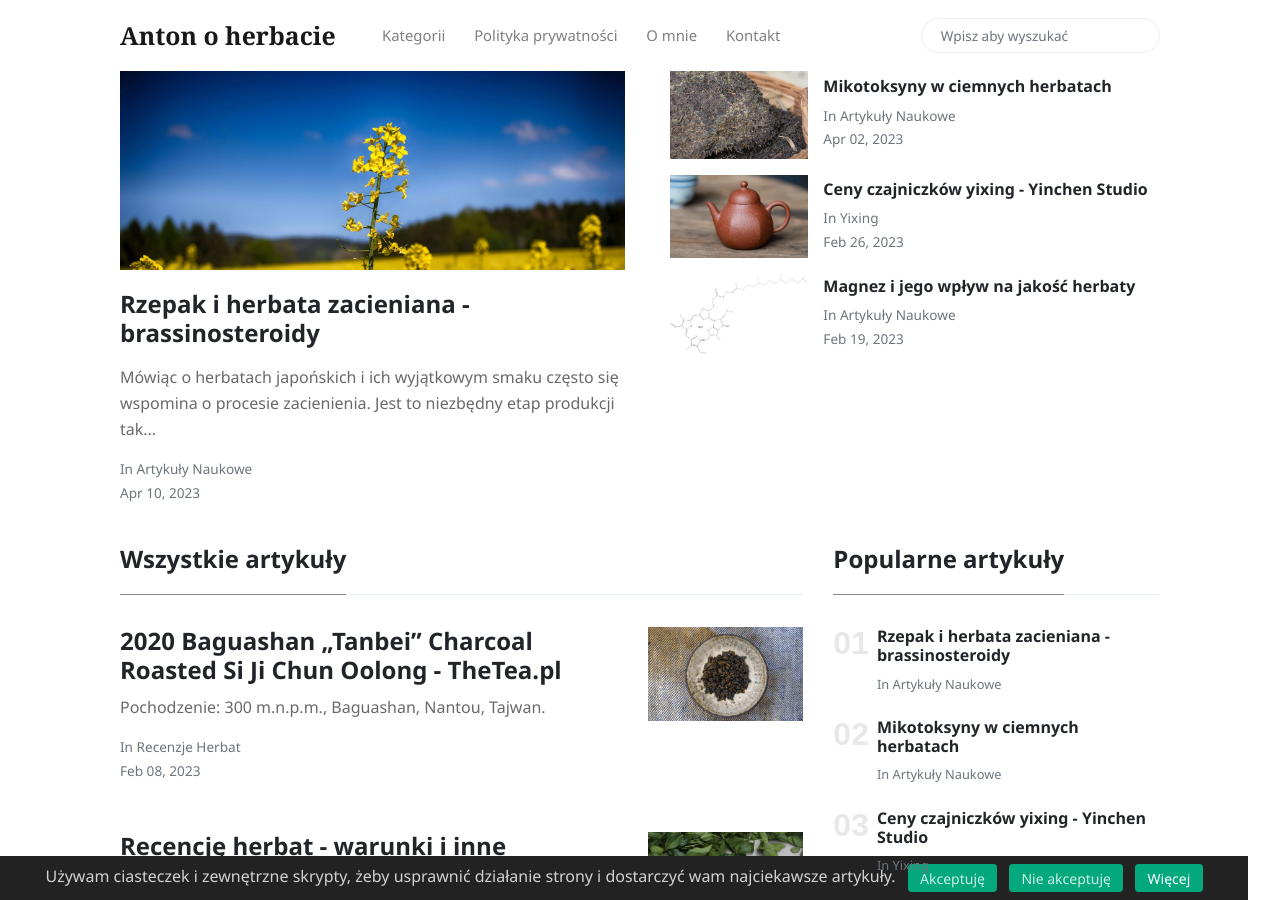
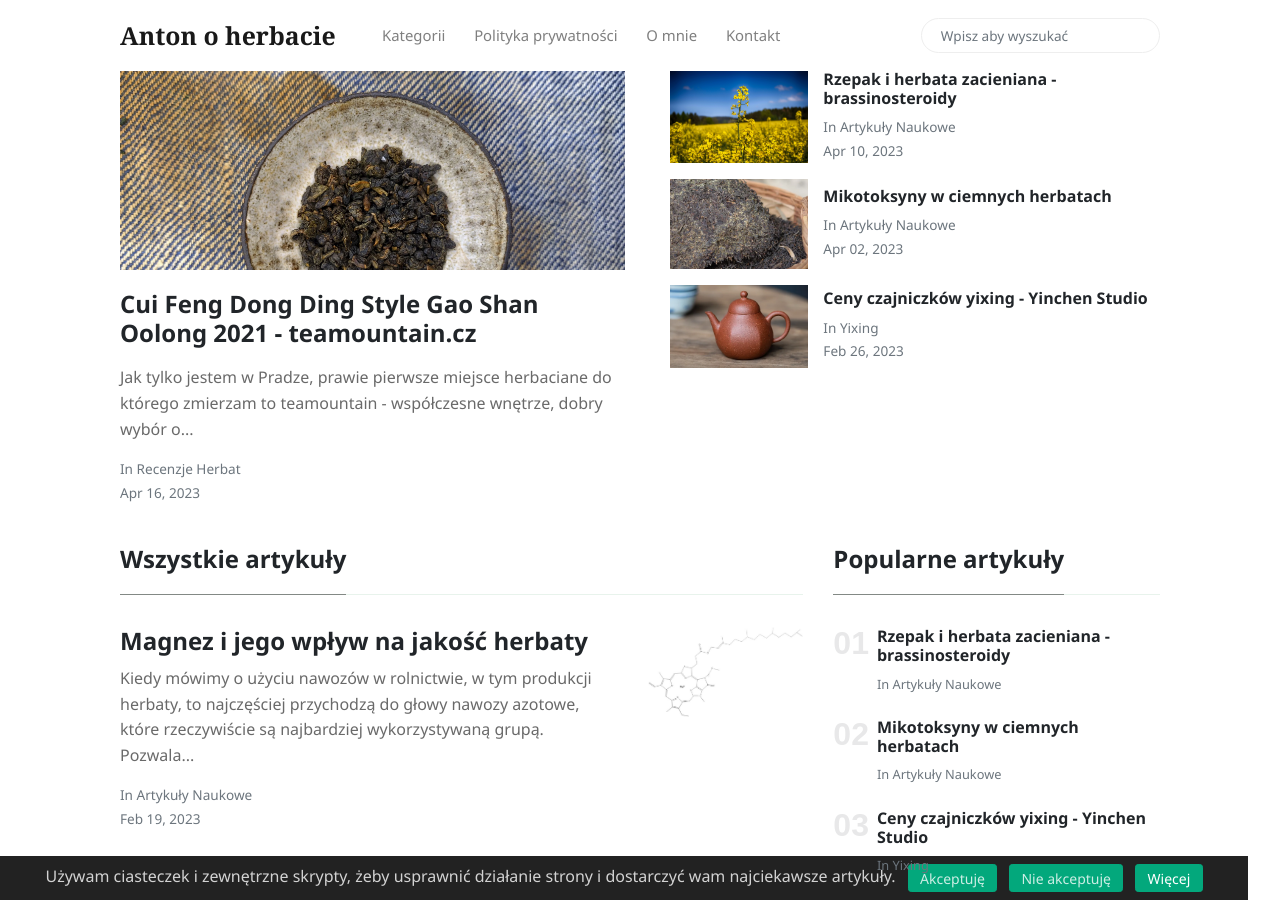
Before and after one commit to asiomchen/asiomchen.github.io, a Jekyll site: the page built from index.html, in a window 1280 px wide and 900 px high. Built offline with Jekyll 4.4.1, drawn with Linux system fonts in a browser that asks for light colours; nearby versions of some CDN libraries; the list of posts is cut into pages by our own code; some of the changed text lies outside the part shown.

Commit message:
Cui Feng Dong Ding Style Gao Shan Oolong

```diff
--- /dev/null
+++ b/_posts/2023-04-16-cui-feng-dong-ding-style-gao-shan-oolong-2021-teamountain.md
@@ -0,0 +1,45 @@
+---
+layout: post
+title:  "Cui Feng Dong Ding Style Gao Shan Oolong 2021 - teamountain.cz"
+categories: [Recenzje herbat]
+image: assets/images/2023/02/08/tea.webp
+tags: recenzje oolong teamountain
+---
+Jak tylko jestem w Pradze, prawie pierwsze miejsce herbaciane do którego zmierzam to teamountain - współczesne wnętrze, dobry wybór oolongów, japońskich herbat zielonych czy też heicha. Jako że oni sprzedają większość herbat od 50g, a wysyłka do Polski w sumie nie jest droga i ceny przystępne, to stwierdziłem, że recenzję ich herbat mogą być pomocne.
+
+[Cui Feng Dong Ding Style Gao Shan Oolong - 2021](https://www.teamountain.cz/produkt/li-qi-lai-charcoal-roasted-chin-shin-oolong/){:.umami--click--tea-link}
+
+Pochodzenie: **Cui Feng, Nantou**
+Zbiór: **maj 2021**
+Prażenie: **trzykrotne, ostanie w marcu 2022**
+Odmiana krzewu: **Chin Shin**
+Cena: **295 CZK ~ 59 PLN /50g**
+<p align="center">
+  <img alt="Sucha herbata" src="/assets/images/2023/04/16/title.webp" width="700">
+  <br>
+    <em><i>Sucha herbata </i></em>
+</p>
+Sucha herbata pachnie intensywnie toffi i prażonymi orzeszkami.
+
+Pierwsze parzenie jest lekki, oleistości brak, ale aromat długo pozostaje w ustach.
+<p align="center">
+  <img alt="pierwsze parzenie" src="/assets/images/2023/04/16/1.webp" width="700">
+  <br>
+    <em><i>Pierwsze parzenie </i></em>
+</p>
+Już w drugim parzeniu osiąga maksimum, prażenie pojawia się bardzo delikatną słodkością połączoną z lekką wanilią, całkowicie pozbawiona cierpkości.
+<p align="center">
+  <img alt="trzecie parzenie" src="/assets/images/2023/04/16/2.webp" width="700">
+  <br>
+    <em><i>Trzecie parzenie </i></em>
+</p>
+W następnych parzeniach jest delikatna, ale stabilnie przyjemna. Od 4 parzenia zaczyna tracić smak, ale jeszcze przez kolejne 2-3 prażenia jest przyjemna.
+<p align="center">
+  <img alt="piąte parzenie" src="/assets/images/2023/04/16/3.webp" width="700">
+  <br>
+    <em><i>Trzecie parzenie </i></em>
+</p>
+Będzie fajna dla wielbicieli herbat lekko prażonych, choć dla mnie byłaby chyba fajniejsza w wersji nieprażonej lub bardziej prażonej.
+
+
+Ocena: **8/10**
```
Also changed, not shown: _posts/2023-02-08-baguashan-tanbei-charcoal-roasted-si-ji-chun-oolong-2020.md (+1 -1 lines), assets/images/2023/04/16/1.webp (added), assets/images/2023/04/16/2.webp (added), assets/images/2023/04/16/3.webp (added), assets/images/2023/04/16/title.webp (added).
